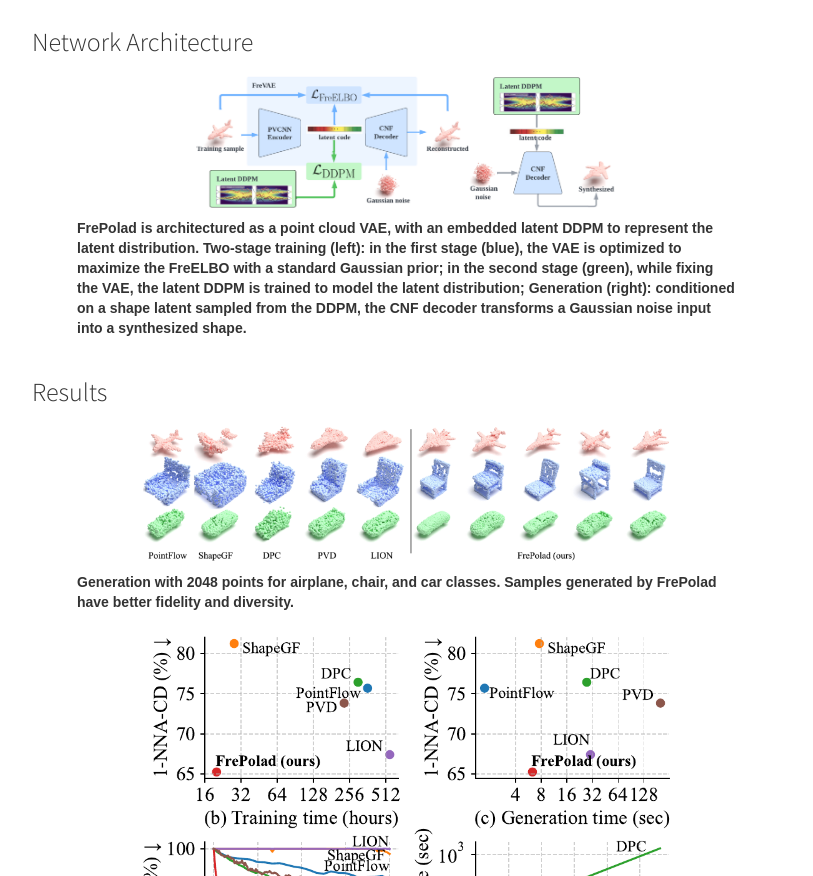
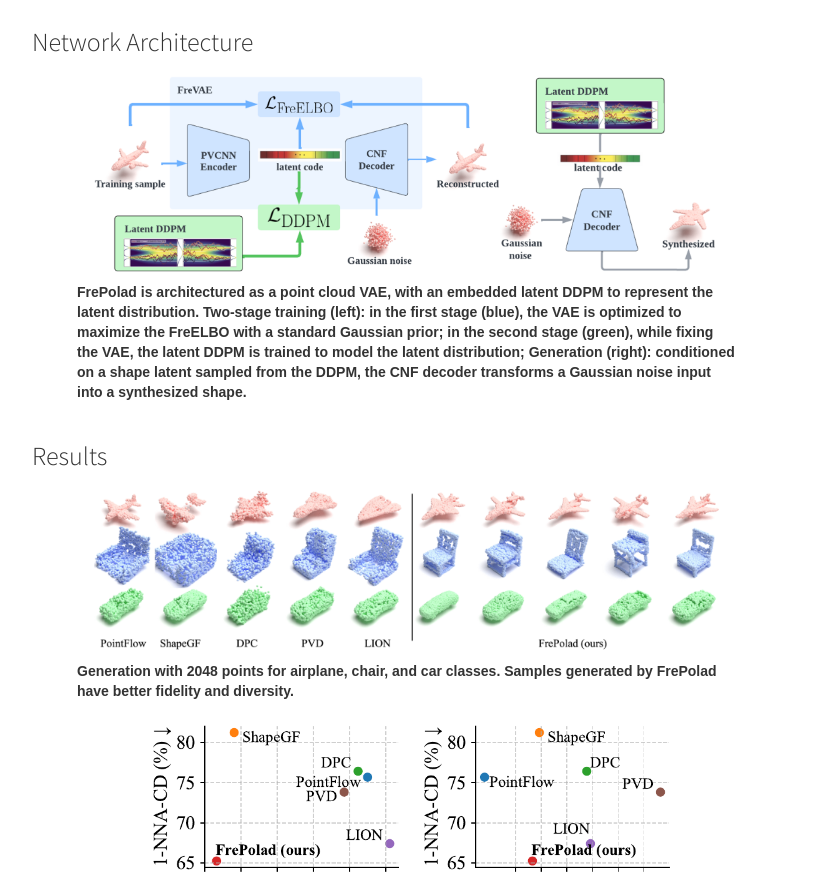
Before and after one commit to Chenliang-Zhou/FrePolad, a plain HTML site: page docs/index.html in a window 1280 px wide. Shown: the part 917-1793 px from the top of the page, without its empty margins (233-1046 px from the left). Drawn offline with Linux system fonts and the light colour scheme.

Commit message:
Update index.html

```diff
--- a/docs/index.html
+++ b/docs/index.html
@@ -140,7 +140,7 @@
                 Network Architecture
             </h3>
             <figure>
-                <img src="img/arch.png" class="img-responsive" alt="network architecture training" width="64%"
+                <img src="img/arch.png" class="img-responsive" alt="network architecture training" width="95%"
                      style="max-height: 450px;margin:auto;"/>
                 <figcaption>FrePolad is architectured as a point cloud VAE, with an embedded latent DDPM to represent the latent distribution. Two-stage training (left): in the first stage (blue), the VAE is optimized to maximize the FreELBO with a standard Gaussian prior; in the second stage (green), while fixing the VAE, the latent DDPM is trained to model the latent distribution; Generation (right): conditioned on a shape latent sampled from the DDPM, the CNF decoder transforms a Gaussian noise input into a synthesized shape.</figcaption>
             </figure>
@@ -154,7 +154,7 @@
             </h3>
             <figure>
                 <img src="img/vis-gen.png" class="img-responsive" alt="generation results"
-                     width="80%"
+                     width="95%"
                      style="max-height: 450px;margin:auto;"/>
                 <figcaption>Generation with 2048 points for airplane, chair, and car classes. Samples generated by FrePolad have better fidelity and diversity.</figcaption>
             </figure>
```
